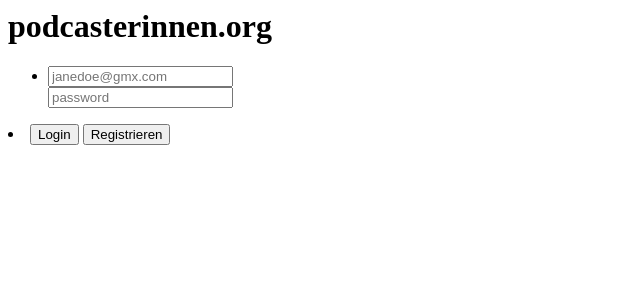
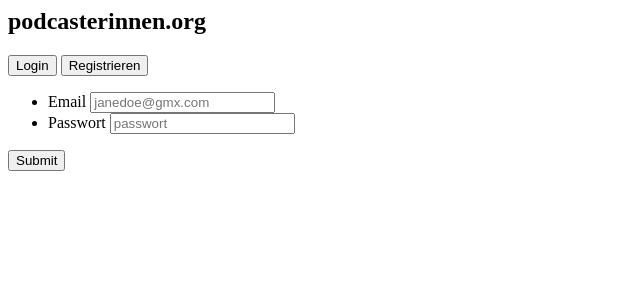
Before and after one commit to podcasterinnen/chosen-static, a PHP site: page /login.html in a window 1280 px wide. Shown: the top 300 px of the page, without its empty margins (0-640 px from the left). Run offline with PHP 8.4, Linux system fonts and the light colour scheme.

Commit message:
FAQ/login
FAQs einen Satz angepasst, HTML und CSS login, Klassen vergeben

```diff
--- a/faq.html
+++ b/faq.html
@@ -20,8 +20,9 @@
         <h2>Wie melde ich mich bei podcasterinnen.org an?</h2>
           <p>Zuerst musst du dich mit deiner E-Mailadresse und einem <a href="http://www.sicherespasswort.com/" target="_blank"> (möglichst sicheren)</a> Passwort registrieren. Du bekommst eine Bestätigungsmail die dich auf die Webseite podcasterinnen.org zurück führt. Nun kannst du dich erneut anmelden und mit dem anlegen deines Profil beginnen.</p>
         <h2>Wie sieht ein gut ausgefülltes Profil aus?</h2>
-          <p>An manchen Stellen ist weniger mehr. An anderen eine ausführliche Beschreibung dennoch wichtig.
-          Du kannst dein Profil jederzeit weiter bearbeiten und verändern. Ein ausführliches “Wie es geht” findest du weiter unten
+          <p>Welche Informationen du in deinem Profil angeben möchtest, das ist letztlich ganz dir überlassen. Wir empfehlen dir aber die wichtigsten Schlagworte für deinen Podcast zu verwenden damit die Besucher:innen von podcasterinnen.org dich bzw. deine Podcasts schnell finden können.<br>
+          Du kannst dein Profil jederzeit weiter bearbeiten und verändern. Eine ausführliche Anleitung zum Anlegen und Verwalten deines Profils findest du weiter unten (“Wie es geht”).
+
           </p>
         <h2>Wann wird mein Profil freigeschaltet?</h2>
           <p>Es kann ein paar Tage dauern, bis wir dein Profil freigeschaltet haben, da wir ein sehr kleines Team sind.</p>
--- a/login.html
+++ b/login.html
@@ -1,19 +1,22 @@
-<h1>podcasterinnen.org</h1>
- <section class="loginpage">
-  <ul class="loginfields">
-    <li>
-     <label for="E-Mail"<Email</label>
-     <input type="email" name="usermail" placeholder="janedoe@gmx.com" required><br>
-     <label for="Password"<Password</label>
-     <input type="Password" name="password" placeholder="password" requierd>
-    </li>
-    </ul>
+<body>
+  <section class="loginpage">
+    <h1>podcasterinnen.org</h1>
+    <nav class="loginpage_nav">
+      <button class="loginpage_button">Login</button>
+      <button class="loginpage_button">Registrieren</button>
+    </nav>
+    <form>
+      <ul class="loginpage_...">
+        <li>
+         <label for="email">Email</label>
+         <input id="email" type="email" name="usermail" placeholder="janedoe@gmx.com" required>
+        </li>
+        <li>
+         <label for="passwort">Passwort</label>
+         <input id="passwort"ctype="Passwort" name="passwort" placeholder="passwort" requierd>
+       </li>
+      </ul>
+      <button class="loginpage_submit" type="submit">Submit</button>
+    </form>
   </section>
-
-  <section class="loginfields__submit">
-   <li>
-    <input type="submit" value="Login">
-    <input type="submit" value="Registrieren">
-   </li>
-  </ul>
-</section>
+</body>
--- a/styles/main.css
+++ b/styles/main.css
@@ -159,3 +159,9 @@ p {
   padding: 10px 20px 10px 20px;
   text-align: right;
 }
+
+
+.loginpage_button {
+  font-size: 20px;
+  background-color: #7797ae;
+}
```
